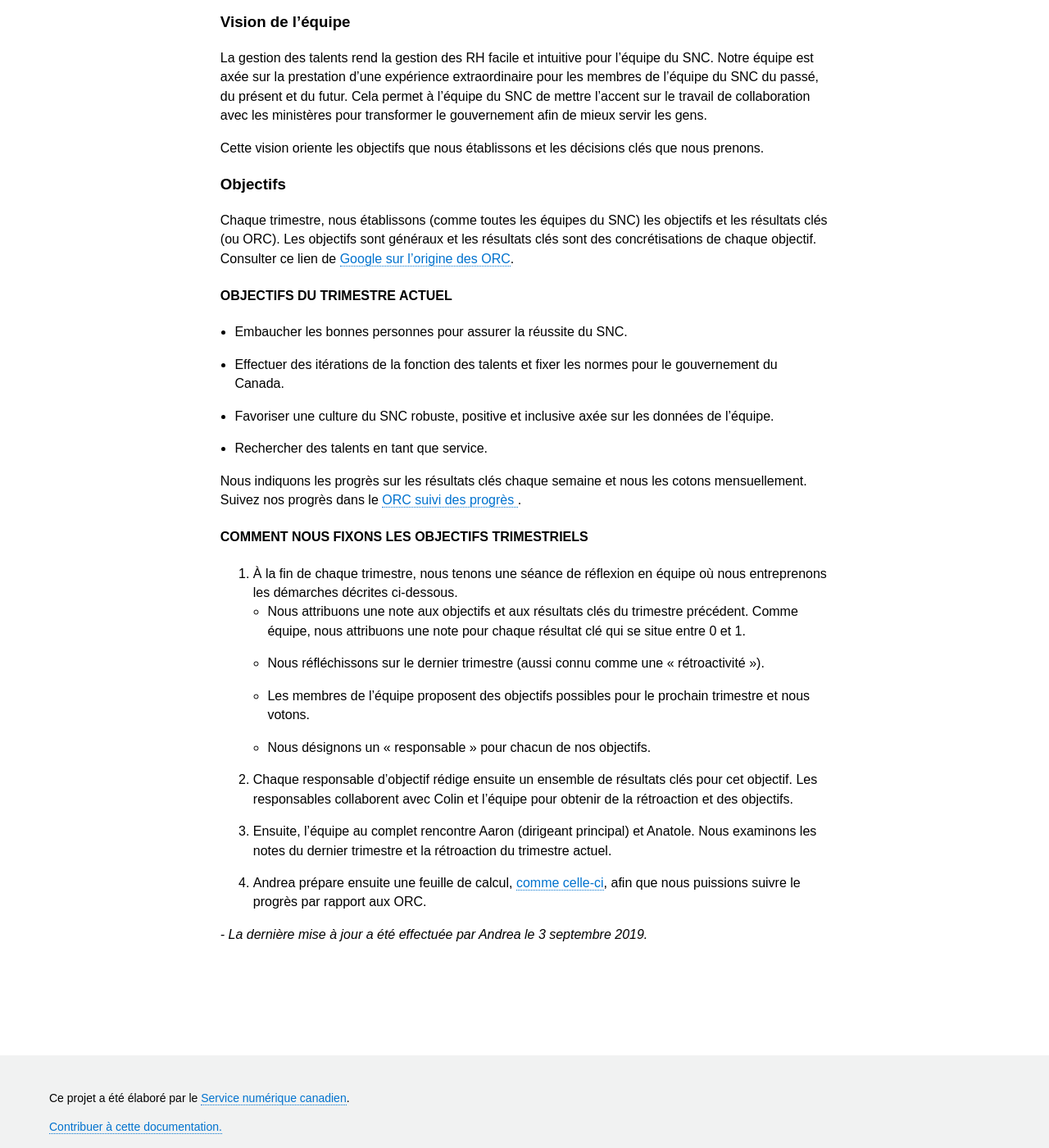
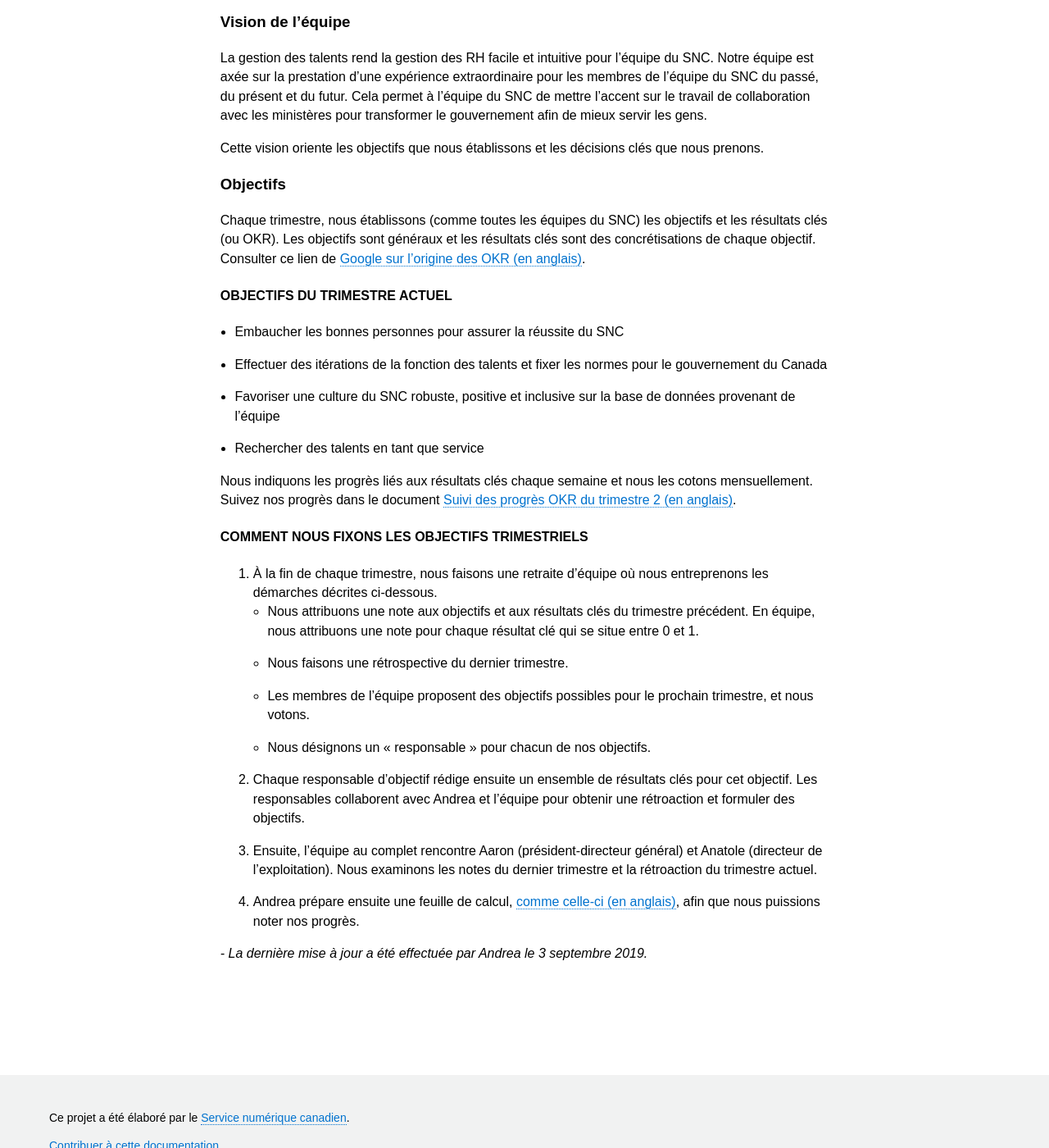
Before and after one commit to cds-snc/talent, a Jekyll site: the page built from _pages/fr/a-propos-de-nous/vision-et-objectifs.md, in a window 1280 px wide and 1400 px high, scrolled down 228 px. Shown: the whole window at 82% size. Built offline with Jekyll 4.4.1, drawn with Linux system fonts in a browser that asks for light colours.

Commit message:
Update French terms

```diff
--- a/_pages/fr/a-propos-de-nous/vision-et-objectifs.md
+++ b/_pages/fr/a-propos-de-nous/vision-et-objectifs.md
@@ -15,27 +15,26 @@ Cette vision oriente les objectifs que nous établissons et les décisions clés
 
 ### Objectifs
 
-Chaque trimestre, nous établissons (comme toutes les équipes du SNC) les objectifs et les résultats clés (ou ORC). Les objectifs sont généraux et les résultats clés sont des concrétisations de chaque objectif. Consulter ce lien de [Google sur l’origine des ORC](https://rework.withgoogle.com/guides/set-goals-with-okrs/steps/introduction/).
+Chaque trimestre, nous établissons (comme toutes les équipes du SNC) les objectifs et les résultats clés (ou OKR). Les objectifs sont généraux et les résultats clés sont des concrétisations de chaque objectif. Consulter ce lien de [Google sur l’origine des OKR (en anglais)](https://rework.withgoogle.com/guides/set-goals-with-okrs/steps/introduction/).
 
 #### Objectifs du trimestre actuel
 
-* Embaucher les bonnes personnes pour assurer la réussite du SNC.
-* Effectuer des itérations de la fonction des talents et fixer les normes pour le gouvernement du Canada.
-* Favoriser une culture du SNC robuste, positive et inclusive axée sur les données de l’équipe.
-* Rechercher des talents en tant que service.
+* Embaucher les bonnes personnes pour assurer la réussite du SNC
+* Effectuer des itérations de la fonction des talents et fixer les normes pour le gouvernement du Canada
+* Favoriser une culture du SNC robuste, positive et inclusive sur la base de données provenant de l’équipe
+* Rechercher des talents en tant que service
 
-Nous indiquons les progrès sur les résultats clés chaque semaine et nous les cotons mensuellement. Suivez nos progrès dans le [ORC suivi des progrès
-](https://docs.google.com/spreadsheets/d/15qK2h9FOPY7I3tXrbf6_OIuDjRUrxsJbiNFJuKnnPQ4/edit#gid=504851476).
+Nous indiquons les progrès liés aux résultats clés chaque semaine et nous les cotons mensuellement. Suivez nos progrès dans le document [Suivi des progrès OKR du trimestre 2 (en anglais)](https://docs.google.com/spreadsheets/d/15qK2h9FOPY7I3tXrbf6_OIuDjRUrxsJbiNFJuKnnPQ4/edit#gid=504851476).
 
 #### Comment nous fixons les objectifs trimestriels
 
-1. À la fin de chaque trimestre, nous tenons une séance de réflexion en équipe où nous entreprenons les démarches décrites ci-dessous.
-  * Nous attribuons une note aux objectifs et aux résultats clés du trimestre précédent. Comme équipe, nous attribuons une note pour chaque résultat clé qui se situe entre 0 et 1.
-  * Nous réfléchissons sur le dernier trimestre (aussi connu comme une « rétroactivité »).
-  * Les membres de l’équipe proposent des objectifs possibles pour le prochain trimestre et nous votons.
+1. À la fin de chaque trimestre, nous faisons une retraite d'équipe où nous entreprenons les démarches décrites ci-dessous.
+  * Nous attribuons une note aux objectifs et aux résultats clés du trimestre précédent. En équipe, nous attribuons une note pour chaque résultat clé qui se situe entre 0 et 1.
+  * Nous faisons une rétrospective du dernier trimestre.
+  * Les membres de l’équipe proposent des objectifs possibles pour le prochain trimestre, et nous votons.
   * Nous désignons un « responsable » pour chacun de nos objectifs.
-2. Chaque responsable d’objectif rédige ensuite un ensemble de résultats clés pour cet objectif. Les responsables collaborent avec Colin et l’équipe pour obtenir de la rétroaction et des objectifs.
-3. Ensuite, l’équipe au complet rencontre Aaron (dirigeant principal) et Anatole. Nous examinons les notes du dernier trimestre et la rétroaction du trimestre actuel.
-4. Andrea prépare ensuite une feuille de calcul, [comme celle-ci](https://docs.google.com/spreadsheets/d/15qK2h9FOPY7I3tXrbf6_OIuDjRUrxsJbiNFJuKnnPQ4/edit#gid=504851476), afin que nous puissions suivre le progrès par rapport aux ORC.
+2. Chaque responsable d’objectif rédige ensuite un ensemble de résultats clés pour cet objectif. Les responsables collaborent avec Andrea et l’équipe pour obtenir une rétroaction et formuler des objectifs.
+3. Ensuite, l’équipe au complet rencontre Aaron (président-directeur général) et Anatole (directeur de l'exploitation). Nous examinons les notes du dernier trimestre et la rétroaction du trimestre actuel.
+4. Andrea prépare ensuite une feuille de calcul, [comme celle-ci (en anglais)](https://docs.google.com/spreadsheets/d/15qK2h9FOPY7I3tXrbf6_OIuDjRUrxsJbiNFJuKnnPQ4/edit#gid=504851476), afin que nous puissions noter nos progrès.
 
 _- La dernière mise à jour a été effectuée par Andrea le 3 septembre 2019._
```
